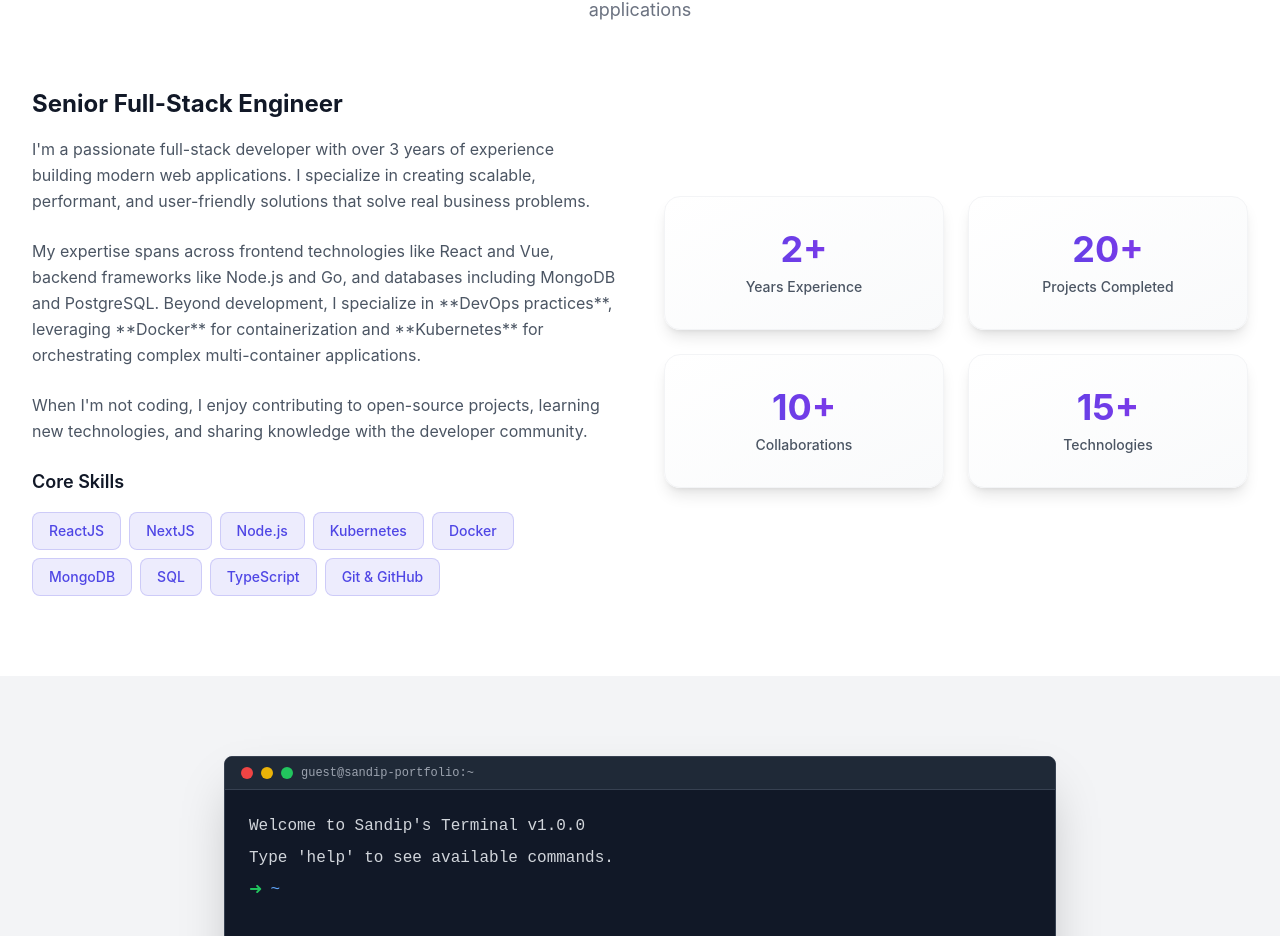
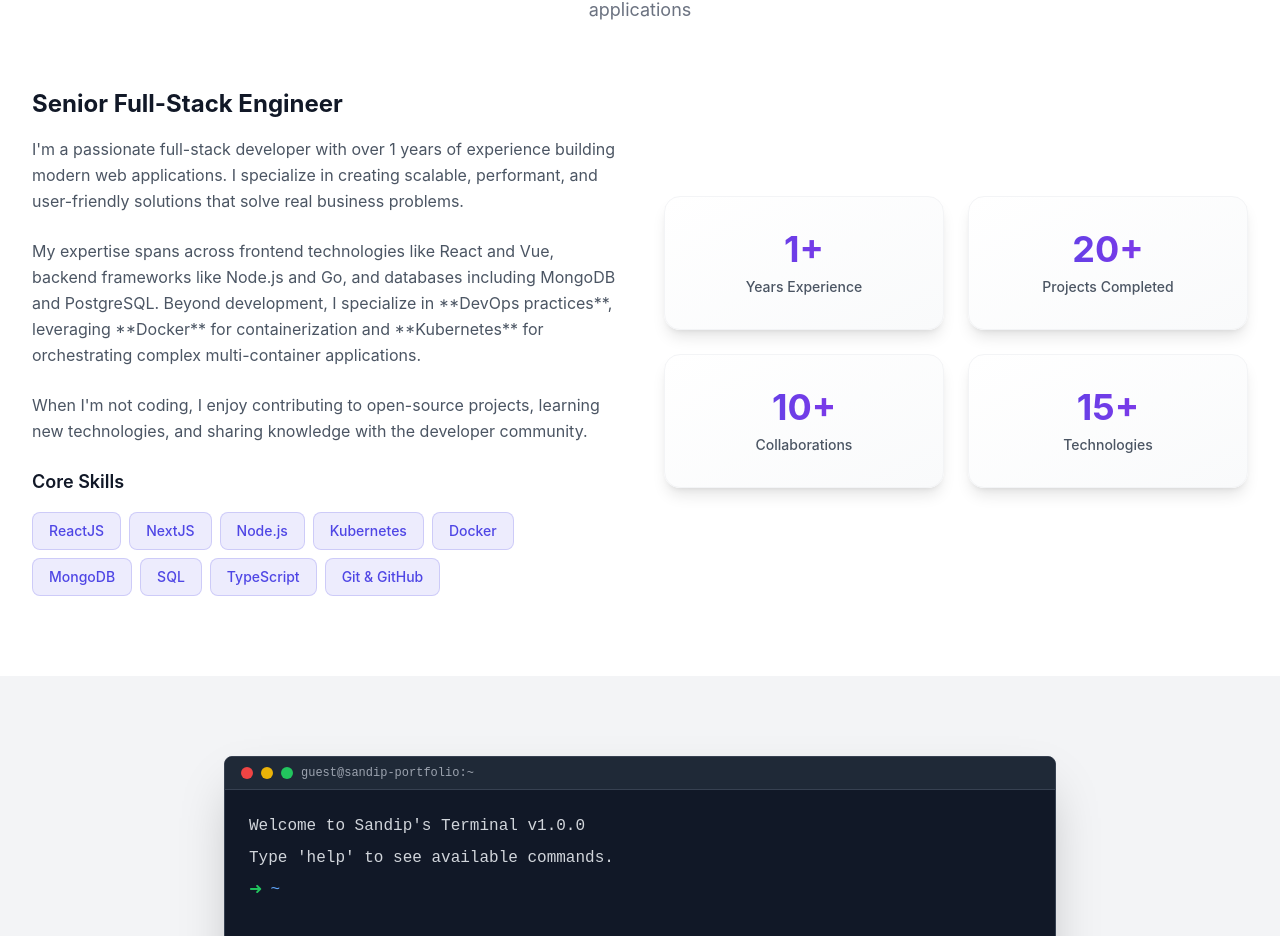
Before and after one commit to chavdasandip2908/My-portfolio-, a React (Vite) app in the folder client/: page / in a window 1280 px wide. Shown: the part 976-1912 px from the top of the page. Built offline with nearby package versions, Linux system fonts and the light colour scheme; no server answers.

Commit message:
change exprience

```diff
--- a/client/src/components/About.jsx
+++ b/client/src/components/About.jsx
@@ -3,7 +3,7 @@ import { motion } from 'framer-motion';
 
 const About = () => {
     const stats = [
-        { label: 'Years Experience', value: '2+' },
+        { label: 'Years Experience', value: '1+' },
         { label: 'Projects Completed', value: '20+' },
         { label: 'Collaborations', value: '10+' },
         { label: 'Technologies', value: '15+' }
@@ -38,7 +38,7 @@ const About = () => {
                             Senior Full-Stack Engineer
                         </h3>
                         <p className="text-gray-600 dark:text-gray-400 mb-6 leading-relaxed">
-                            I'm a passionate full-stack developer with over 3 years of experience building modern web applications.
+                            I'm a passionate full-stack developer with over 1 years of experience building modern web applications.
                             I specialize in creating scalable, performant, and user-friendly solutions that solve real business problems.
                         </p>
                         <p className="text-gray-600 dark:text-gray-400 mb-6 leading-relaxed">
```
